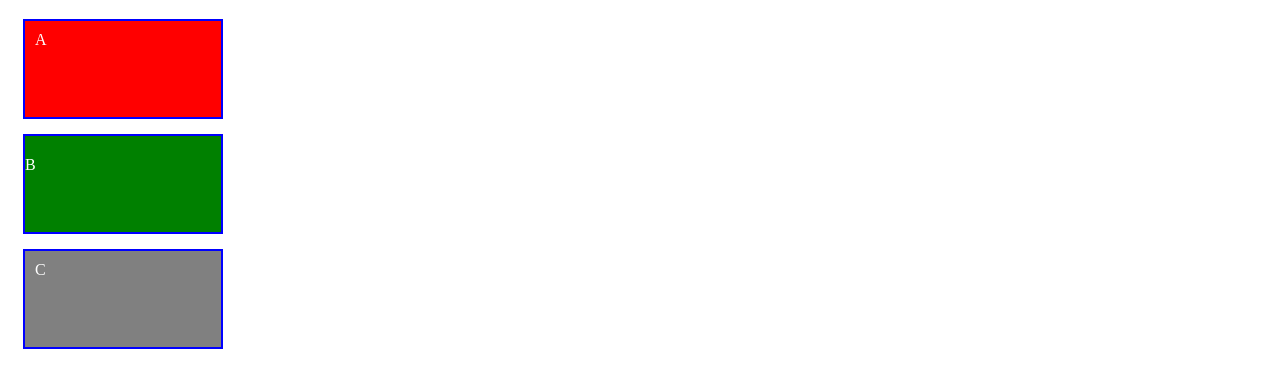
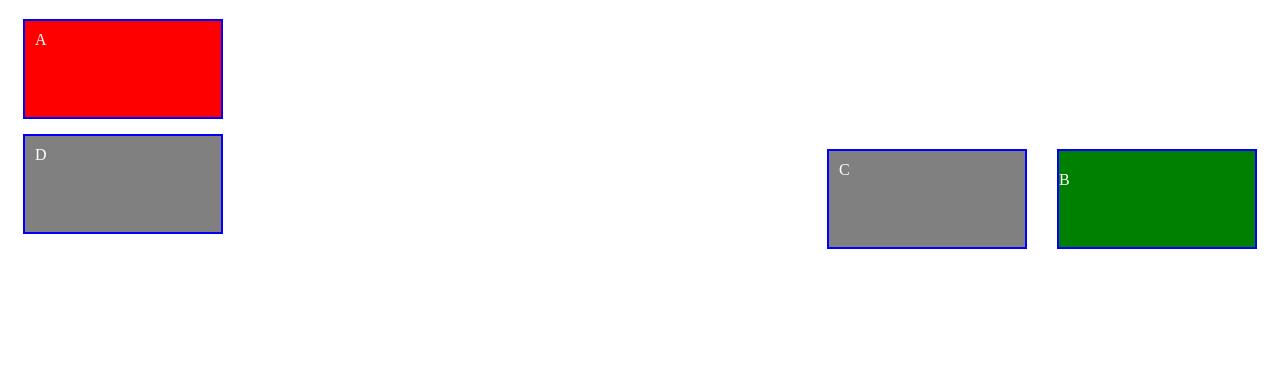
Before and after one commit to pedronte/boxmodel, a plain HTML site: page boxmodel.html in a window 1280 px wide. Shown: the part 61-448 px from the top of the page. Drawn offline with Linux system fonts and the light colour scheme.

Commit message:
Remove elementos do fluxo

```diff
--- a/boxmodel.html
+++ b/boxmodel.html
@@ -10,5 +10,6 @@
     <div id="a">A</div>
     <div id="b">B</div>
     <div id="c">C</div>
+    <div id="d">D</div>
   </body>
 </html>
--- a/estilos/box.css
+++ b/estilos/box.css
@@ -18,4 +18,9 @@ div{
 #b{
   background-color: green;
   padding: 20px 10px 5px 0px;
+  float: right;
 }
+
+#c{
+  float: right;
+}
```
